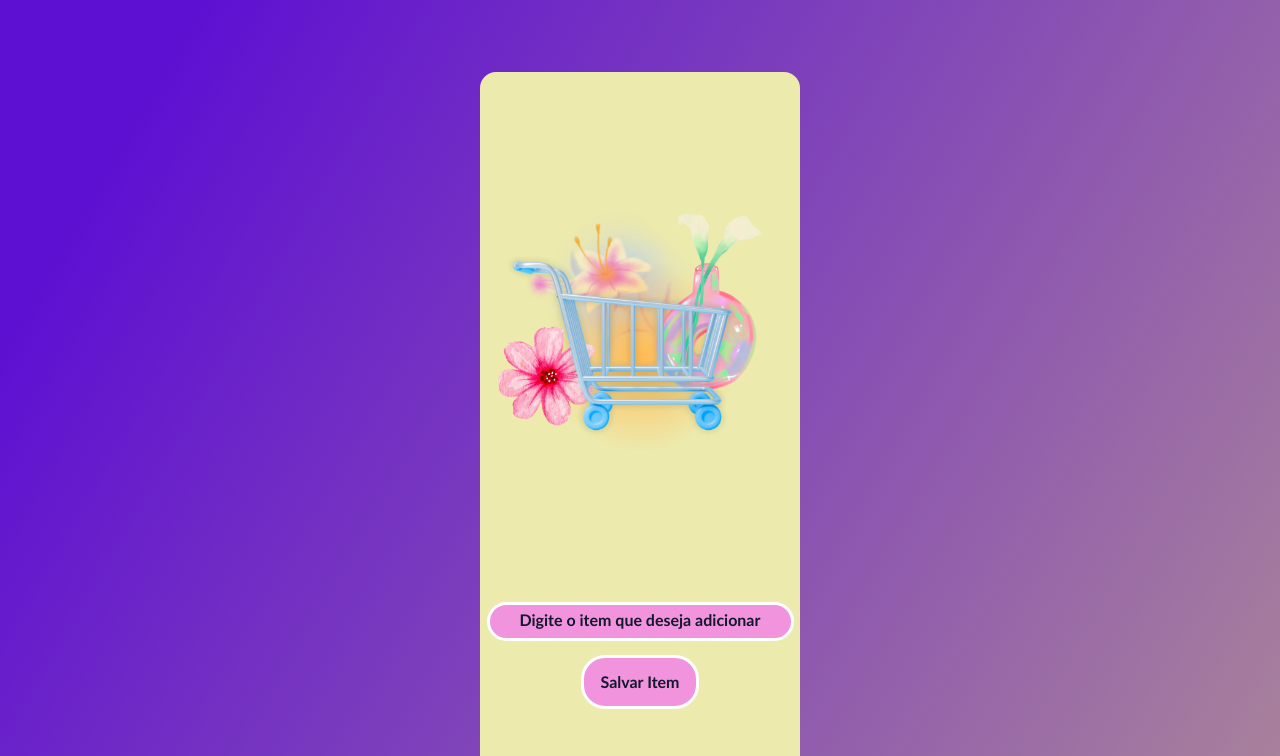
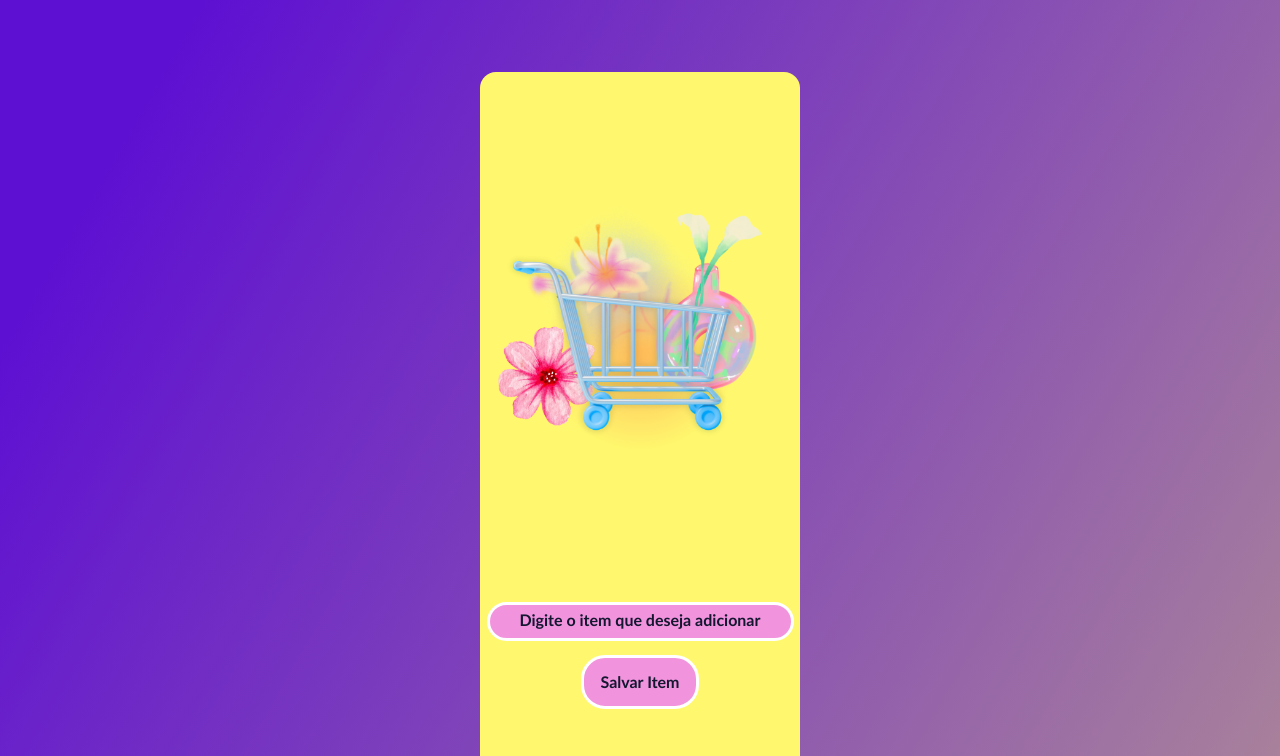
Before and after one commit to esther098/site-de-compras, a plain HTML site: page index.html in a window 1280 px wide. Shown: the top 756 px of the page. Drawn offline with nearby package versions, Linux system fonts and the light colour scheme.

Commit message:
Update style.css

```diff
--- a/style.css
+++ b/style.css
@@ -7,7 +7,7 @@
 :root {
     --cor-primaria: ##f293dd;
     --cor-secundaria: #AEA5FF;
-    --neutro: hwb(57 68% 7%);
+    --neutro: hwb(57 43% 0%);
     --preto: #131730;
     --fonte-titulo: "Krona One", sans-serif;
     --fonte-texto: 'Numans', sans-serif;
```
